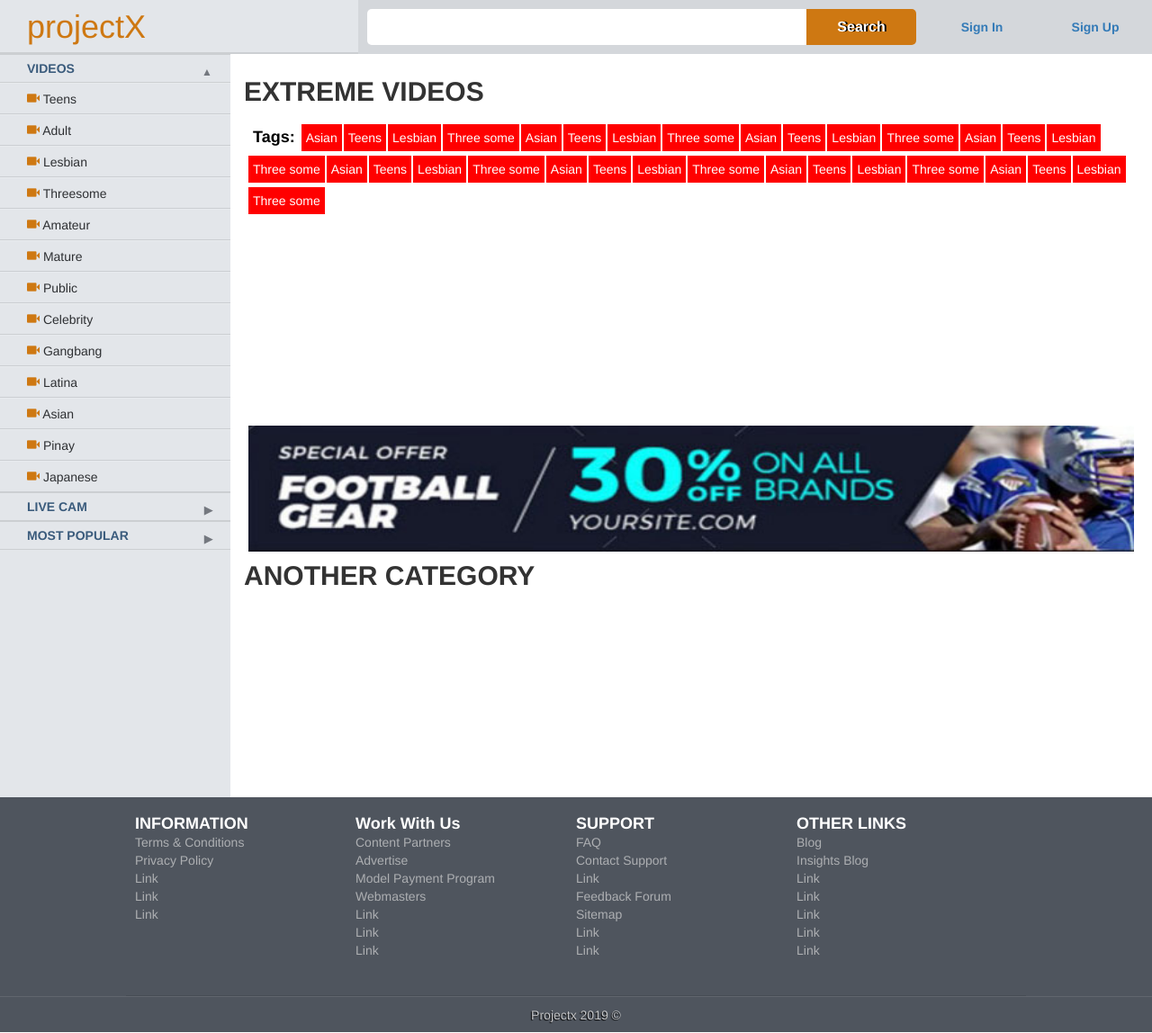
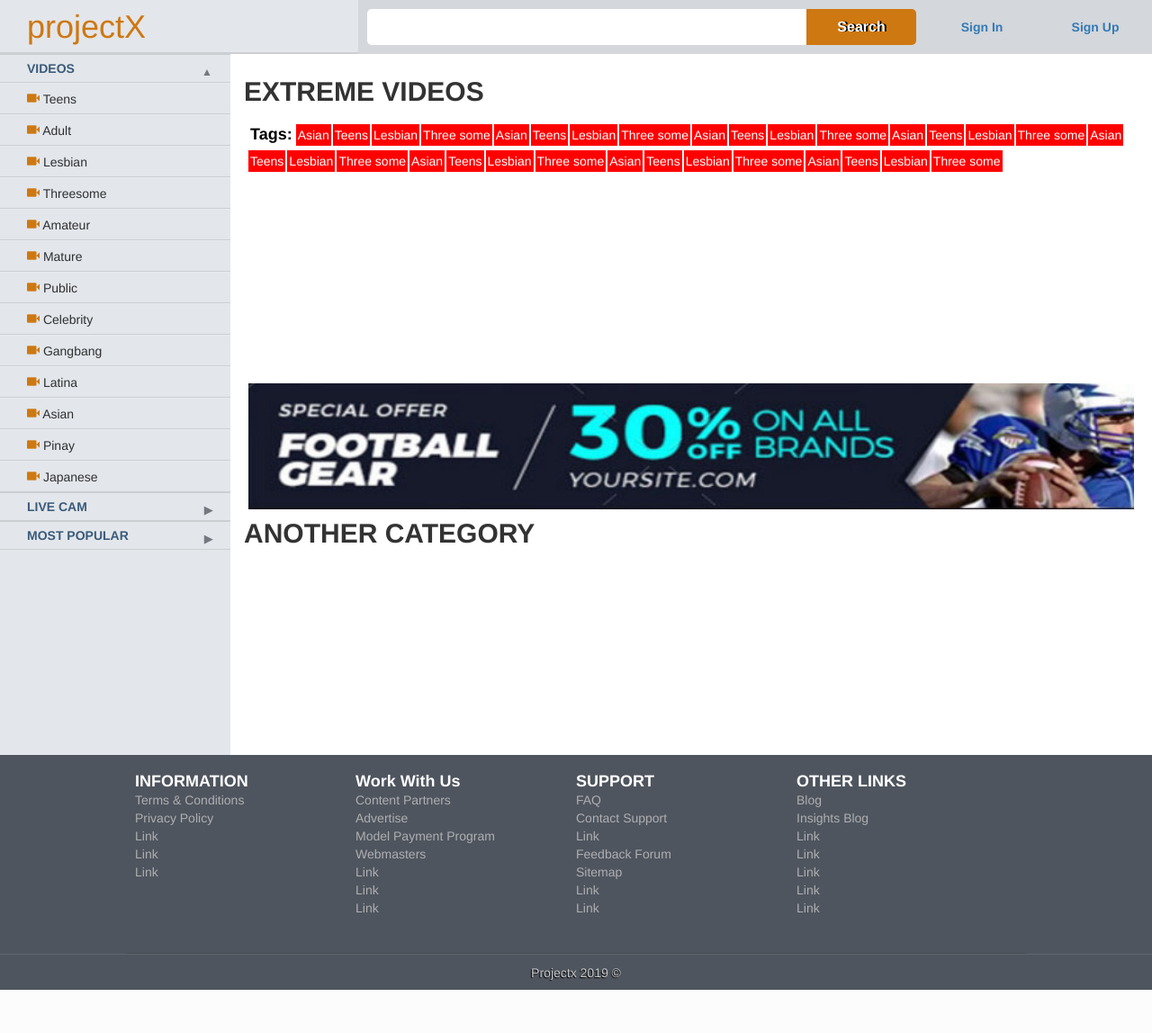
Before and after one commit to vhinzgithub/projectxxx, a PHP site: page / in a window 1280 px wide. Shown: the whole page at 90% size. After the commit the page ends 1100 px from the top, so only its background shows below. Run offline with PHP 8.4, Linux system fonts and the light colour scheme; data that the repository does not hold is empty.

Commit message:
Add files via upload

```diff
--- a/style.css
+++ b/style.css
@@ -637,7 +637,7 @@ body{
 #tags-container ul li{
     list-style-type: none;
     float: left;
-    padding: 5px!important;
+    padding: 2px!important;
     background-color: #FF0000;
     display: block;
     color: #ffffff;
```
